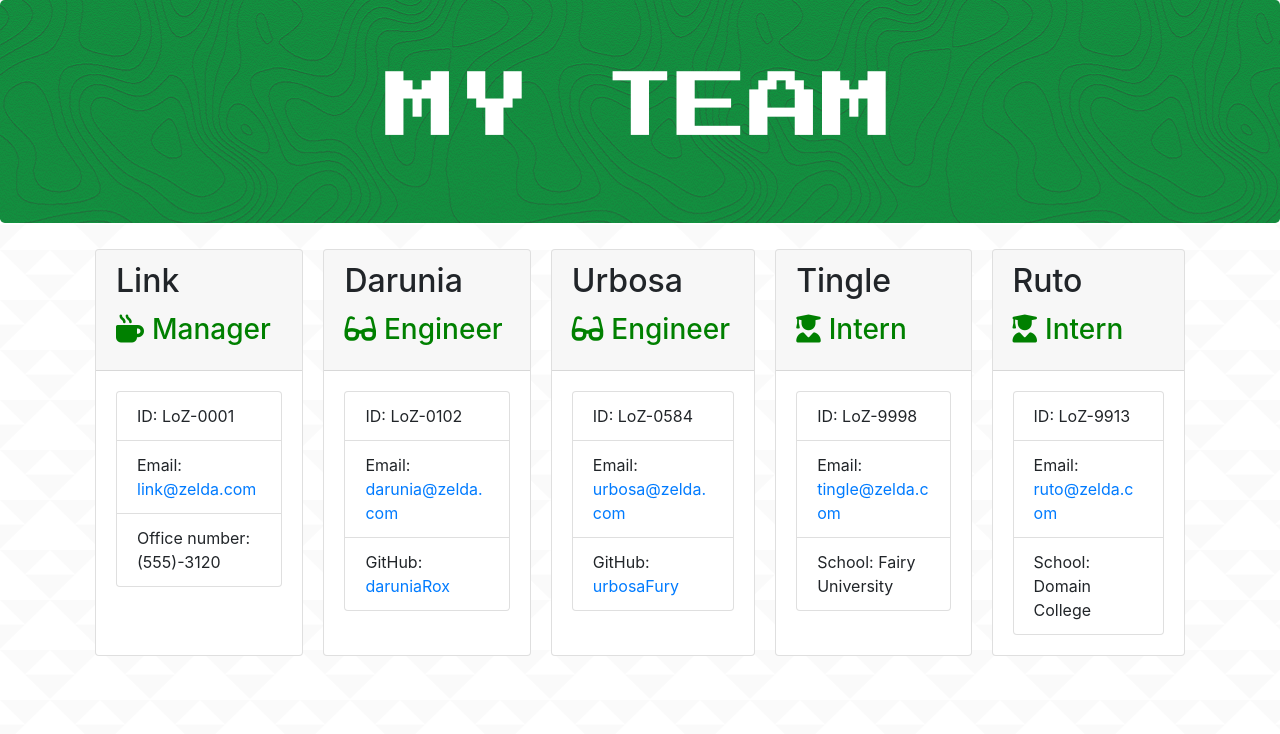
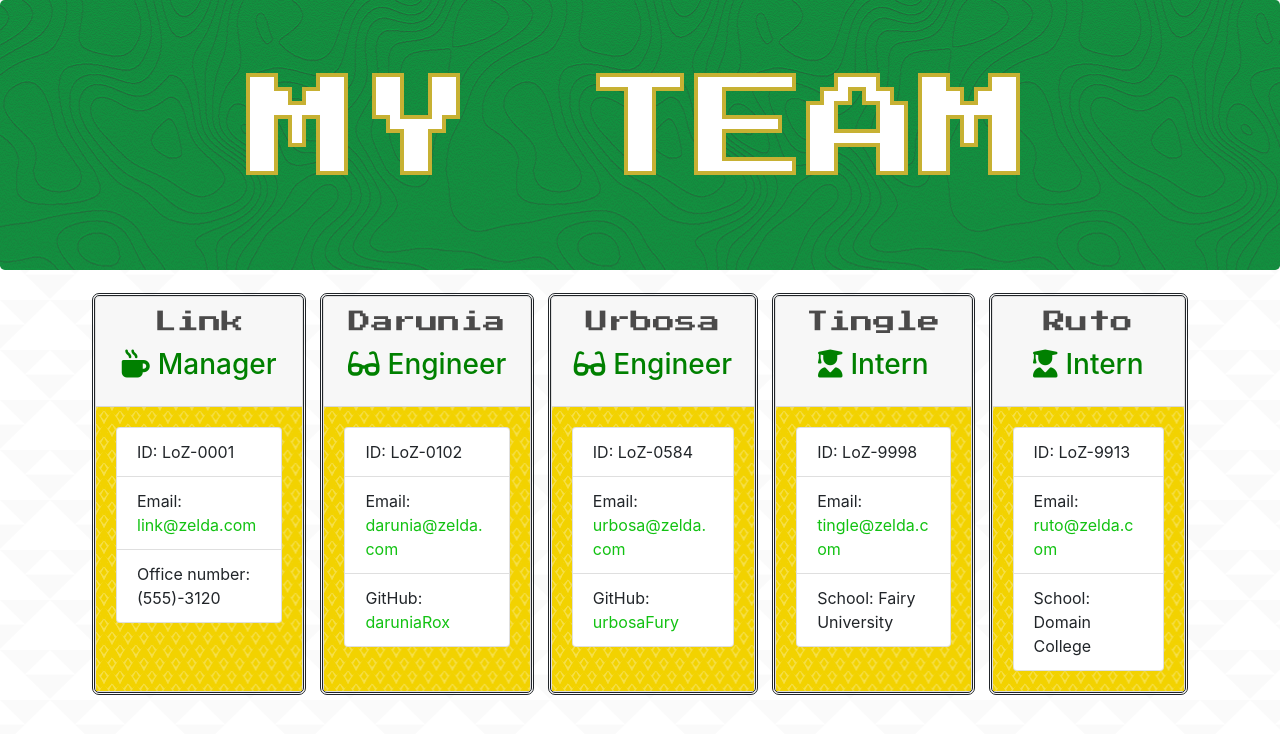
Before and after one commit to rachelkline/TeamProfileGenerator, a website: page Develop/output/team.html in a window 1280 px wide. Drawn offline with nearby package versions, Linux system fonts and the light colour scheme.

Commit message:
CSS Styling

```diff
--- a/Develop/output/style.css
+++ b/Develop/output/style.css
@@ -4,20 +4,47 @@ body{
 
 .jumbotron {
     background-image: url("cartographer-1920x1080.png");
-    font-size: 130%;
+    font-size: 200%;
 }
 
-h1 {
+/* .card-header{
+    background-image: url("cartographer-1920x1080.png");
+} */
+
+.card{
+    outline-style: double;
+}
+
+.card-body{
+    background-image: url("fake-luxury-1920x1080.png");
+}
+
+h1{
     color: white;
     font-size: 350%;
     font-family: 'Press Start 2P', cursive;
+    -webkit-text-stroke-width: 4px;
+    -webkit-text-stroke-color: rgb(199, 177, 51);
+}
+
+h2{
+    color: rgb(75, 74, 74);
+    font-size: 140%;
+    font-family:  'Press Start 2P', cursive;
 }
 
 .card {
     margin: 10px;
 }
+.card-title{
+    text-align: center;
+}
 
 h3{
-    color: green;
+    color:green;
 
 }
+
+a{
+    color: rgb(18, 194, 18);
+}
```
Also changed, not shown: Develop/output/team.html (+10 -5 lines), Develop/output/fake-luxury-1920x1080.png (added).
